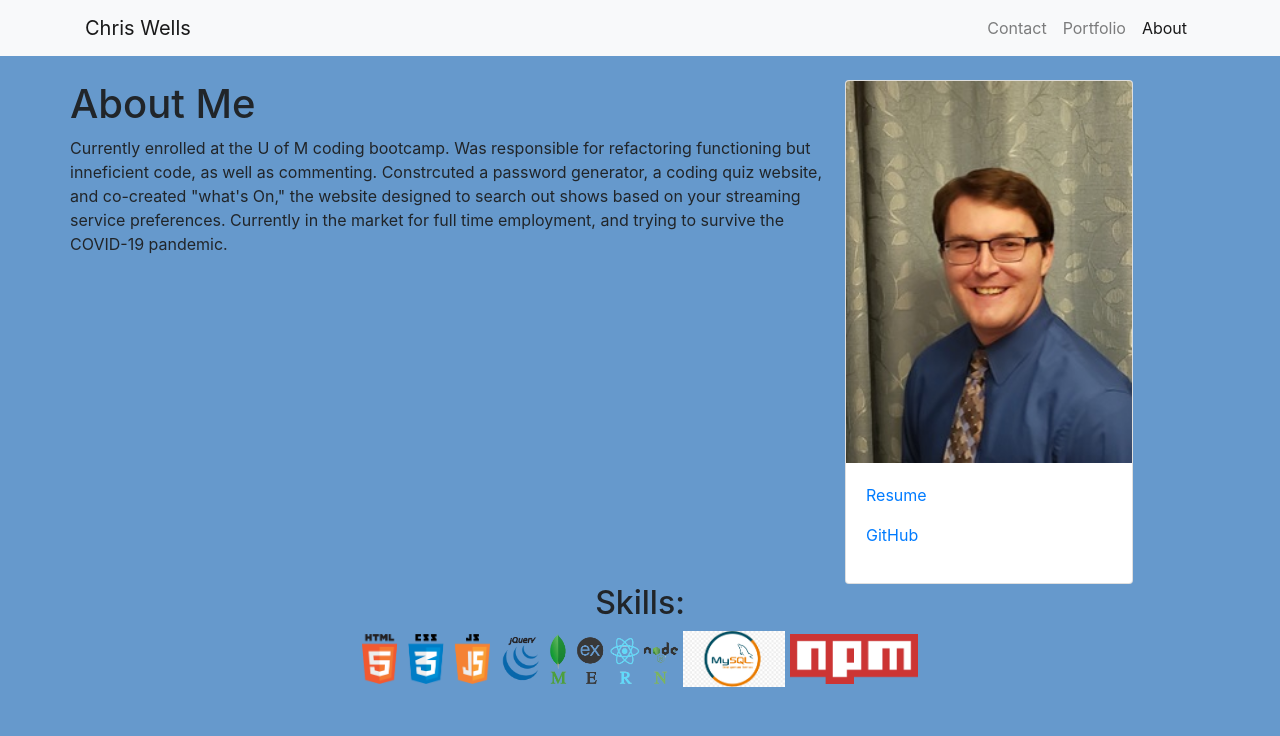
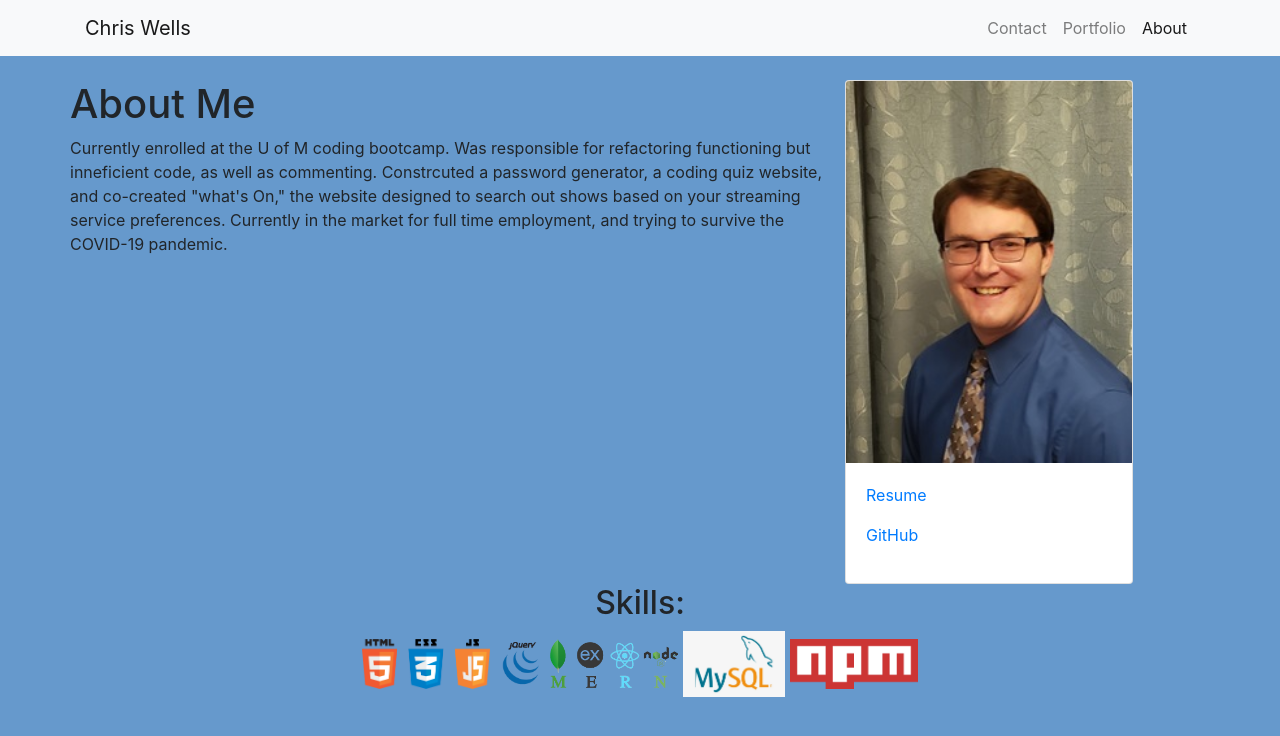
Before and after one commit to chriswells1995/Chris_W_Portfolio, a plain HTML site: page index.html in a window 1280 px wide. Drawn offline with nearby package versions, Linux system fonts and the light colour scheme.

Commit message:
Changed mysql logo

```diff
--- a/index.html
+++ b/index.html
@@ -121,7 +121,7 @@
     <img  width = "10%" height = "10%" src="./logos/html_logos.png" alt="HTML, CSS, and JS logos">
     <img width = "4%" height = "4%" src="./logos/jquery-logo.png" alt="jQuery logo">
     <img width = "10%" height = "10%" src="./logos/mern.png" alt="MERN logo">
-    <img width = "8%" height = "8%" src="./logos/mysql_3.png" alt="MySQL logo">
+    <img width = "8%" height = "8%" src="./logos/mysql_square.png" alt="MySQL logo">
     <img width = "10%" height = "10%" src="./logos/npm_logo.png" alt="">
     </div>
 
```
Also changed, not shown: logos/mysql_square.png (added).
